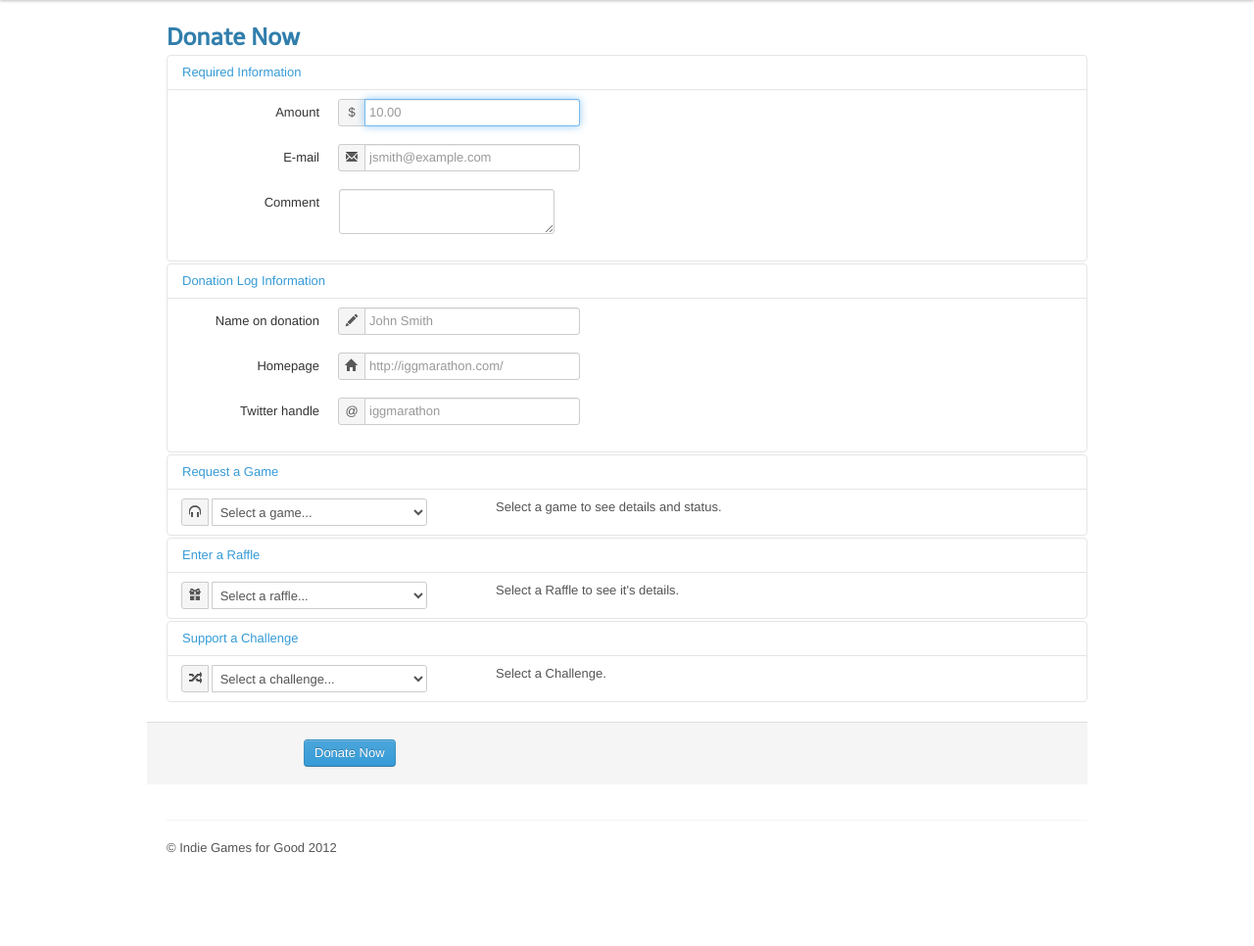
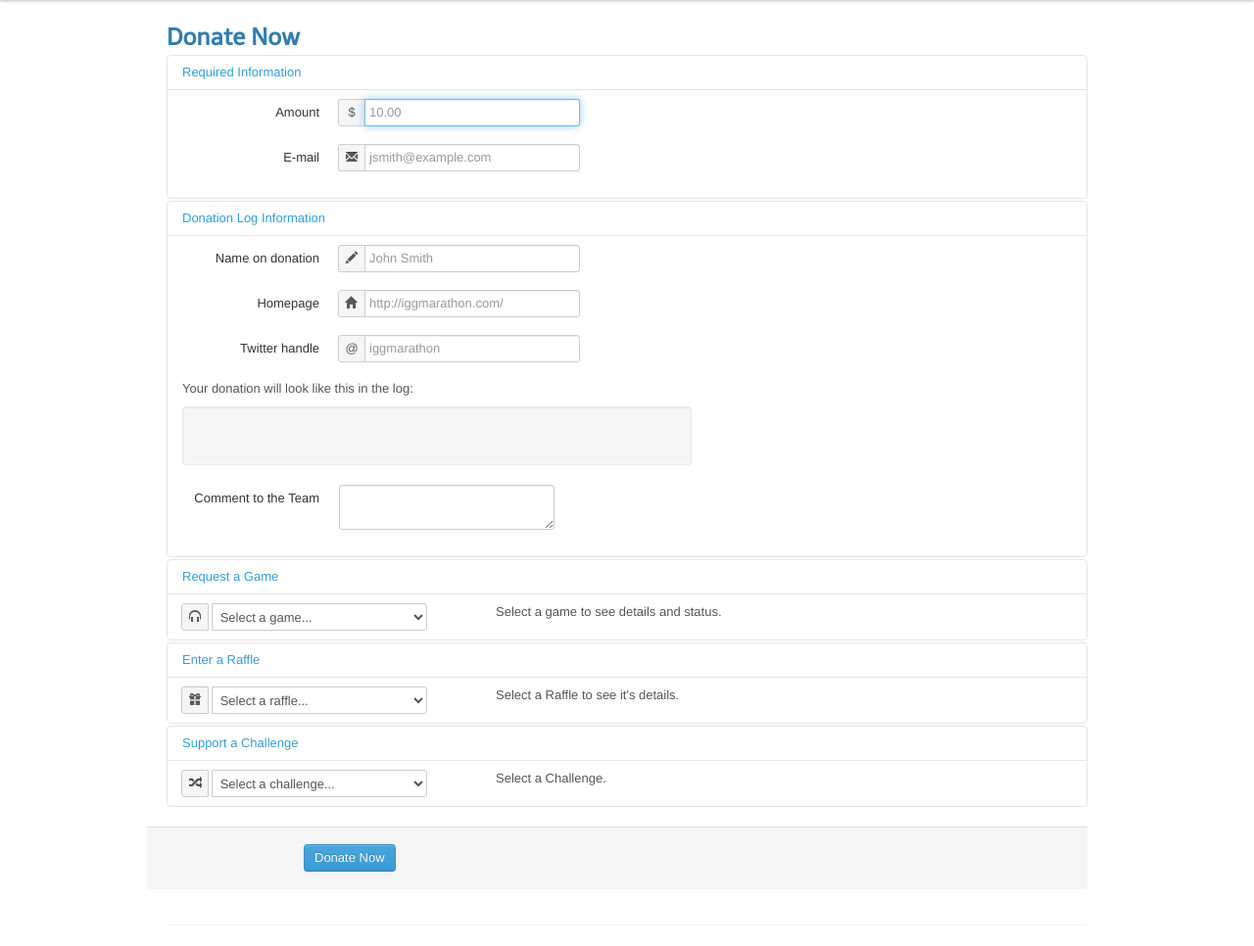
Before and after one commit to IndieGamesForGood/IGG-v2, a Django app: page /donate/now/ in a window 1280 px wide. Shown: the part 40-1006 px from the top of the page at 98% size. Before the commit the page ends 911 px from the top, so only its background shows below. Run offline with Django 3.2, Linux system fonts and the light colour scheme; tables that the repository leaves empty hold one stand-in row (values such as "Sample post"); parts of the project's set-up code (start-up, migrations or seed data) failed here and were passed over; some libraries are stand-ins or nearby versions.

Commit message:
Moved comment field on donation form, moved preview into a well, changed Challenge's __unicode__ method.

```diff
--- a/src/igg/marathon/models.py
+++ b/src/igg/marathon/models.py
@@ -50,10 +50,10 @@ class Challenge(models.Model):
   user = models.ForeignKey(User)
 
   def __unicode__(self):
-    return _(u'Challenge: %(name)s (%(status)s%(privacy)s)') %\
+    return _(u'%(name)s %(status)s%(privacy)s') %\
          {'name': self.name,
-          'status': ('NOT ' if not self.accepted else '') + 'Accepted',
-          'privacy':(', PRIVATE: ' + self.user.__unicode__() if self.private else '')}
+          'status': ('NOT Accepted, ' if not self.accepted else ''),
+          'privacy':('PRIVATE: ' + self.user.__unicode__() if self.private else '')}
 
 User.challenges = property(lambda u:
                            Challenge.objects.filter(Q(accepted=True, user=u, private=True) |
--- a/src/igg/marathon/templates/marathon/donate.html
+++ b/src/igg/marathon/templates/marathon/donate.html
@@ -50,15 +50,6 @@
                                         </div>
                                     </div>
                                 </div>
-                                <div class="control-group{% if form.email.errors %} error{% endif %}">
-                                    <label class="control-label" for="email">{% trans "Comment" %}</label>
-
-                                    <div class="controls">
-                                      <textarea id="comment" name="comment" tabindex="2">{% if form.comment.value %}{{ form.comment.value }}{% endif %}</textarea>
-                                            {% if form.comment.errors %}<span class="help-inline">
-                                                {% for error in form.comment.errors %}{{ error }} {% endfor %}</span>{% endif %}
-                                    </div>
-                                </div>
                             </div>
                         </div>
                     </div>
@@ -100,7 +91,20 @@
                                         </div>
                                     </div>
                                 </div>
-                                <p class="help-block" id="donationPreview"></p>
+                                <p>Your donation will look like this in the log:</p>
+                                <div class="well" style="width:480px;">
+                                    <span id="donationPreview"></span>
+                                </div>
+
+                                <div class="control-group{% if form.comment.errors %} error{% endif %}">
+                                    <label class="control-label" for="email">{% trans "Comment to the Team" %}</label>
+
+                                    <div class="controls">
+                                        <textarea id="comment" name="comment" tabindex="2">{% if form.comment.value %}{{ form.comment.value }}{% endif %}</textarea>
+                                            {% if form.comment.errors %}<span class="help-inline">
+                                                {% for error in form.comment.errors %}{{ error }} {% endfor %}</span>{% endif %}
+                                    </div>
+                                </div>
                             </div>
                         </div>
                     </div><!-- /.accordian-group -->
```
